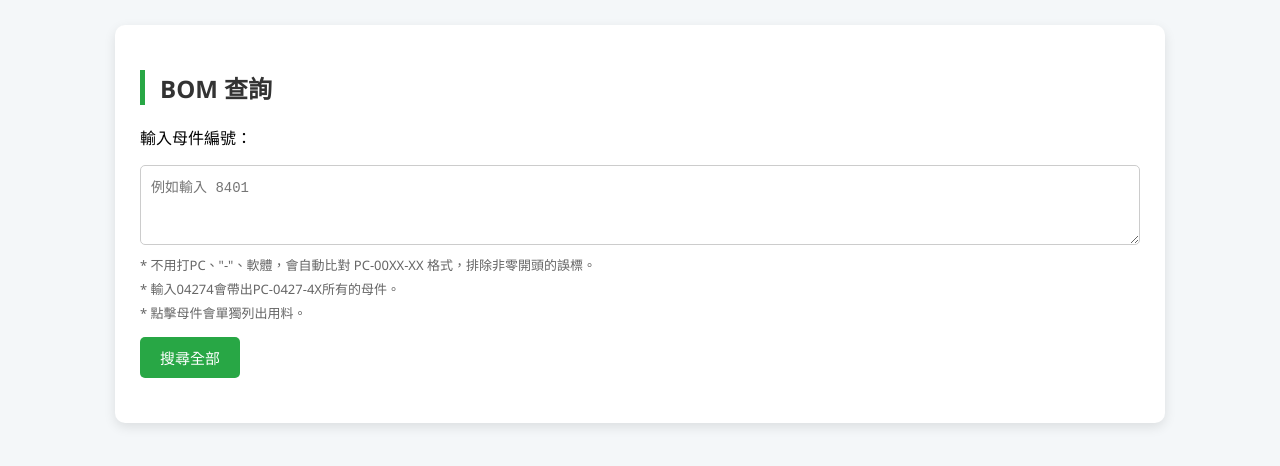
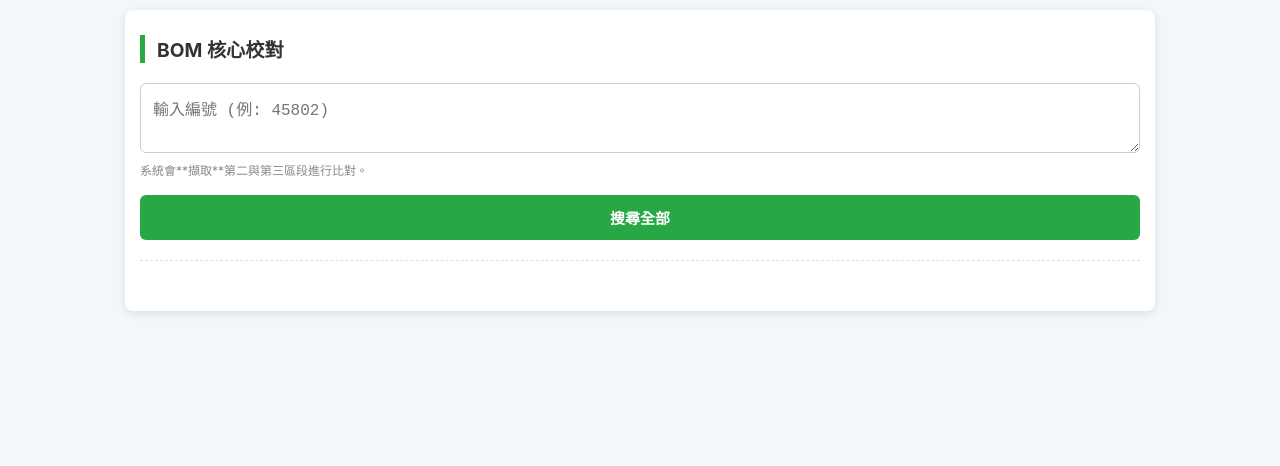
Before and after one commit to happe814-lang/PCBSERCH, a plain HTML site: page index.html in a window 1280 px wide. Drawn offline with Linux system fonts and the light colour scheme.

Commit message:
Update index.html

```diff
--- a/index.html
+++ b/index.html
@@ -2,65 +2,152 @@
 <html lang="zh-TW">
 <head>
     <meta charset="UTF-8">
-    <title>PCB用料查詢工具</title>
+    <meta name="viewport" content="width=device-width, initial-scale=1.0, maximum-scale=1.0, user-scalable=no">
+    <title>PCB BOM 校對工具 (Mobile Ready)</title>
     <style>
-        body { font-family: "Segoe UI", "Microsoft JhengHei", sans-serif; margin: 25px; background: #f4f7f9; }
-        .container { max-width: 1000px; margin: auto; background: white; padding: 25px; border-radius: 10px; box-shadow: 0 4px 12px rgba(0,0,0,0.1); }
-        h2 { color: #333; border-left: 5px solid #28a745; padding-left: 15px; margin-bottom: 20px; }
-        textarea { width: 100%; height: 80px; padding: 10px; border: 1px solid #ccc; border-radius: 5px; font-size: 14px; box-sizing: border-box; }
-        .hint { color: #666; font-size: 13px; margin-top: 5px; }
-
-        .btn-group { margin-top: 15px; display: flex; gap: 10px; }
-        button { background: #28a745; color: white; border: none; padding: 10px 20px; cursor: pointer; border-radius: 5px; font-size: 15px; }
-        button:hover { background: #218838; }
+        :root {
+            --primary-color: #28a745;
+            --bg-color: #f4f7f9;
+        }
+
+        body {
+            font-family: -apple-system, BlinkMacSystemFont, "Segoe UI", Roboto, "Helvetica Neue", Arial, sans-serif;
+            margin: 0;
+            padding: 10px;
+            background: var(--bg-color);
+            color: #333;
+        }
+
+        .container {
+            max-width: 1000px;
+            margin: auto;
+            background: white;
+            padding: 15px;
+            border-radius: 8px;
+            box-shadow: 0 2px 8px rgba(0,0,0,0.1);
+        }
+
+        h2 {
+            font-size: 1.2rem;
+            color: #333;
+            border-left: 5px solid var(--primary-color);
+            padding-left: 12px;
+            margin: 10px 0 20px 0;
+        }
+
+        textarea {
+            width: 100%;
+            height: 70px;
+            padding: 12px;
+            border: 1px solid #ccc;
+            border-radius: 6px;
+            font-size: 16px; /* 防止 iOS 自動放大 */
+            box-sizing: border-box;
+            background: #fff;
+        }
+
+        .hint { color: #888; font-size: 12px; margin-top: 6px; line-height: 1.4; }
+
+        /* 按鈕組：在手機上平舖 */
+        .btn-group {
+            margin-top: 15px;
+            display: flex;
+            flex-wrap: wrap;
+            gap: 8px;
+        }
+
+        button {
+            flex: 1; /* 手機上按鈕等寬 */
+            min-width: 120px;
+            background: var(--primary-color);
+            color: white;
+            border: none;
+            padding: 12px;
+            cursor: pointer;
+            border-radius: 6px;
+            font-size: 15px;
+            font-weight: bold;
+        }
+
         .filter-btn { background: #f39c12; }
-        .filter-btn:hover { background: #e67e22; }
-
-        table { width: 100%; border-collapse: collapse; margin-top: 25px; }
-        th, td { border: 1px solid #e0e0e0; padding: 12px; text-align: left; }
-        th { background: #f8f9fa; }
-        .prefix-td { font-weight: bold; color: #28a745; width: 100px; }
+
+        /* 標籤區域：自動流動佈局 */
+        .match-info {
+            margin-top: 20px;
+            font-size: 14px;
+            border-top: 1px dashed #ddd;
+            padding-top: 15px;
+        }
+
+        .tag-container {
+            display: flex;
+            flex-wrap: wrap;
+            gap: 8px;
+            margin-top: 8px;
+        }
 
         .parent-tag {
             position: relative;
-            cursor: pointer; padding: 6px 35px 6px 12px; border-radius: 4px; margin: 5px;
-            display: inline-block; transition: all 0.2s; border: 1px solid rgba(0,0,0,0.1);
-            font-weight: 500;
+            padding: 8px 35px 8px 12px;
+            border-radius: 20px; /* 圓角更適合觸控 */
+            border: 1px solid rgba(0,0,0,0.1);
+            font-size: 13px;
+            white-space: nowrap;
         }
-        .parent-tag:hover { transform: translateY(-1px); box-shadow: 0 2px 4px rgba(0,0,0,0.1); }
 
         .del-btn {
-            position: absolute; right: 5px; top: 50%; transform: translateY(-50%);
-            width: 20px; height: 20px; line-height: 18px; text-align: center;
-            background: rgba(217, 83, 79, 0.1); color: #d9534f; border-radius: 50%;
-            font-size: 16px; font-weight: bold; transition: all 0.2s;
+            position: absolute; right: 8px; top: 50%; transform: translateY(-50%);
+            width: 22px; height: 22px; line-height: 20px; text-align: center;
+            background: rgba(0,0,0,0.1); color: #666; border-radius: 50%;
+            font-size: 16px;
         }
-        .del-btn:hover { background: #d9534f; color: white; }
-
-        .child-item { padding: 2px 6px; border-radius: 3px; margin: 2px; display: inline-block; border: 1px solid rgba(0,0,0,0.05); }
-        .common-part { background-color: #ffcccc; color: #d9534f; font-weight: bold; border: 1px solid #ffb3b3; }
-
-        .match-info { margin-top: 20px; font-weight: bold; color: #555; line-height: 2.5; }
-        .reset-btn { background: #6c757d; color: white; border: none; margin-left: 10px; padding: 5px 12px; font-size: 12px; border-radius: 3px; cursor: pointer; }
+
+        /* 表格優化：手機上允許橫向捲動 */
+        .table-responsive {
+            width: 100%;
+            overflow-x: auto;
+            margin-top: 20px;
+            -webkit-overflow-scrolling: touch;
+        }
+
+        table { width: 100%; border-collapse: collapse; min-width: 300px; }
+        th, td { border: 1px solid #eee; padding: 10px; text-align: left; font-size: 14px; }
+        th { background: #f8f9fa; color: #666; font-weight: 500; }
+        .prefix-td { font-weight: bold; color: var(--primary-color); width: 60px; }
+
+        .child-item {
+            padding: 4px 8px;
+            border-radius: 4px;
+            margin: 2px;
+            display: inline-block;
+            font-size: 13px;
+            background: #f0f0f0;
+        }
+        .common-part { background-color: #ffcccc; color: #d9534f; font-weight: bold; }
+
+        .reset-btn {
+            background: #6c757d; color: white; border: none;
+            padding: 6px 12px; border-radius: 4px; font-size: 12px; margin-top: 10px;
+        }
     </style>
 </head>
 <body>
 
 <div class="container">
-    <h2>BOM 查詢</h2>
-    <p>輸入母件編號：</p>
-    <textarea id="inputSearch" placeholder="例如輸入 8401"></textarea>
-    <div class="hint">* 不用打PC、"-"、軟體，會自動比對 PC-00XX-XX 格式，排除非零開頭的誤標。</div>
-    <div class="hint">* 輸入04274會帶出PC-0427-4X所有的母件。</div>
-    <div class="hint">* 點擊母件會單獨列出用料。</div>
+    <h2>BOM 核心校對</h2>
+    <textarea id="inputSearch" placeholder="輸入編號 (例: 45802)"></textarea>
+    <div class="hint">系統會**擷取**第二與第三區段進行比對。</div>
 
     <div class="btn-group">
         <button onclick="runFuzzyQuery()">搜尋全部</button>
-        <button class="filter-btn" id="btnOnlyCommon" onclick="toggleCommonOnly()" style="display:none;">僅顯示共用料</button>
+        <button class="filter-btn" id="btnOnlyCommon" onclick="toggleCommonOnly()" style="display:none;">僅看共用</button>
     </div>
 
     <div id="matchStatus" class="match-info"></div>
-    <div id="resultArea"></div>
+
+    <div class="table-responsive">
+        <div id="resultArea"></div>
+    </div>
 </div>
 
 <script>
```
